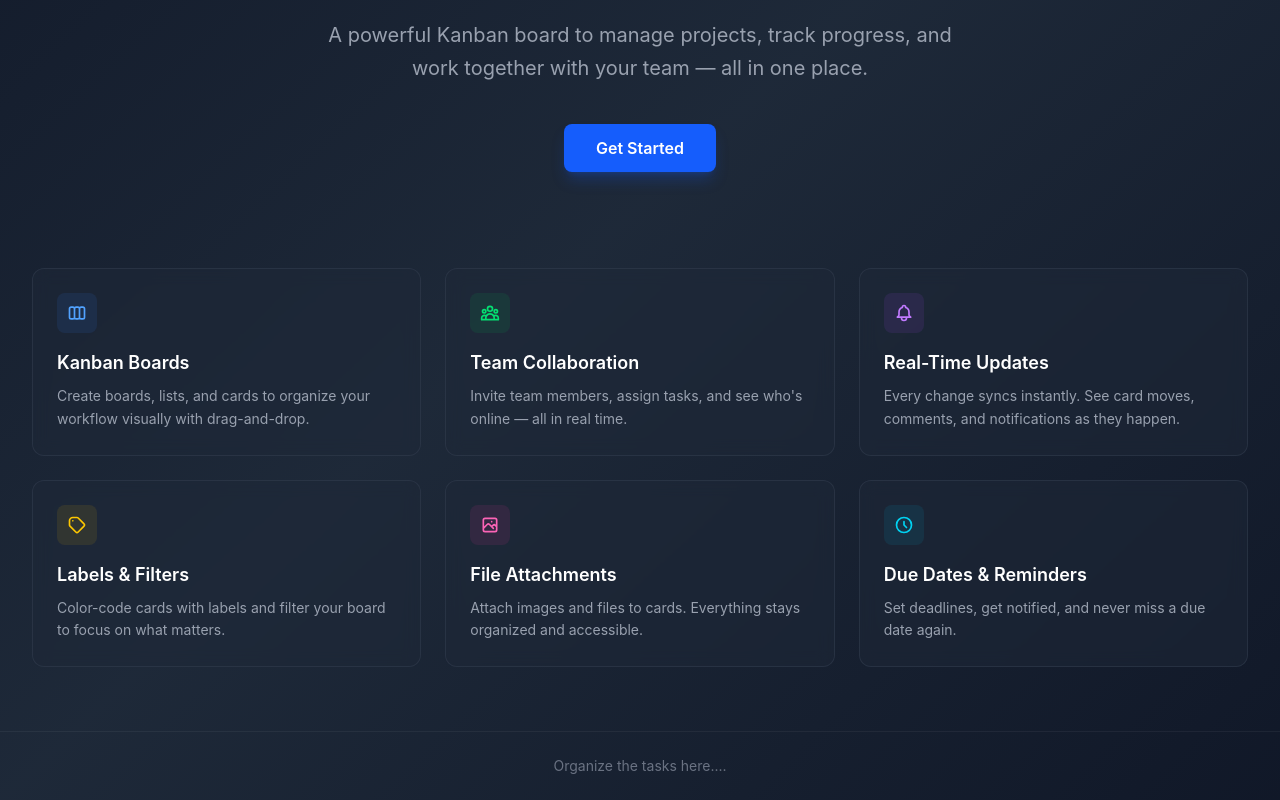
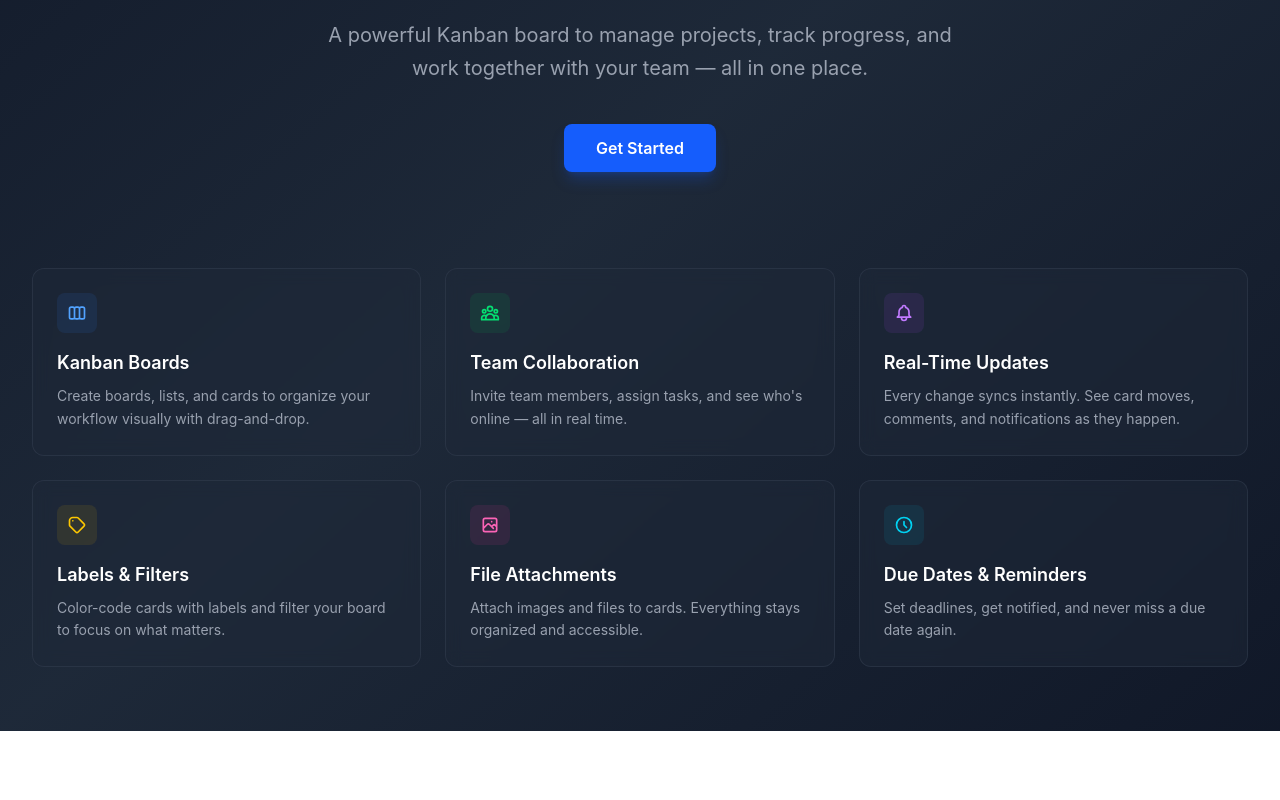
Before and after one commit to SaiRithesh-29/task_manager, a React (Vite) app in the folder frontend/: page / in a window 1280 px wide. Shown: the part 392-1192 px from the top of the page. After the commit the page ends 1123 px from the top, so only its background shows below. Built offline with nearby package versions, Linux system fonts and the light colour scheme.

Commit message:
removed footer from HomePage

```diff
--- a/frontend/src/components/HomePage.jsx
+++ b/frontend/src/components/HomePage.jsx
@@ -100,12 +100,6 @@
           </div>
         </div>
       </main>
-
-      <footer className="border-t border-white/5 py-6">
-        <div className="max-w-7xl mx-auto px-4 sm:px-6 lg:px-8 text-center">
-          <p className="text-gray-500 text-sm">Organize the tasks here....</p>
-        </div>
-      </footer>
     </div>
   );
 }
```
